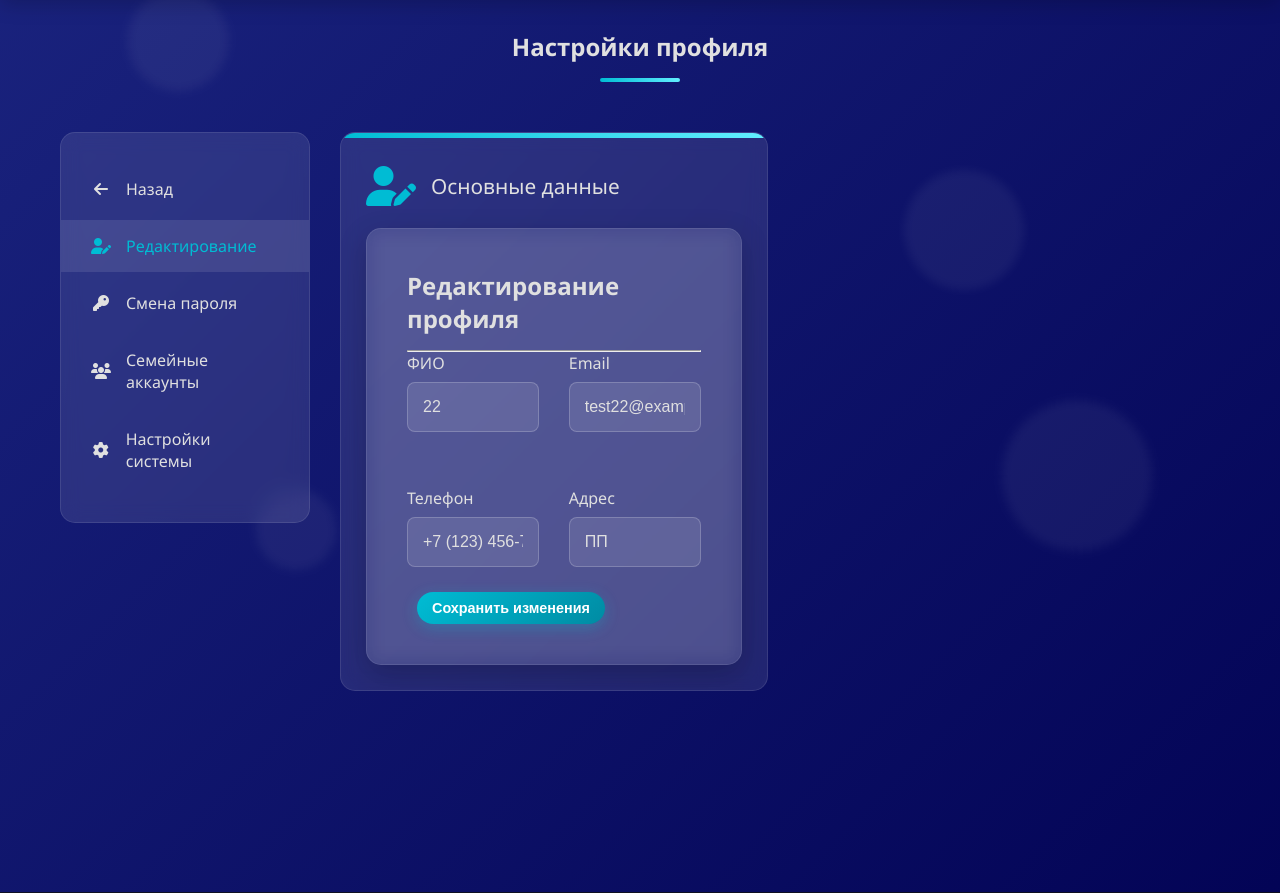
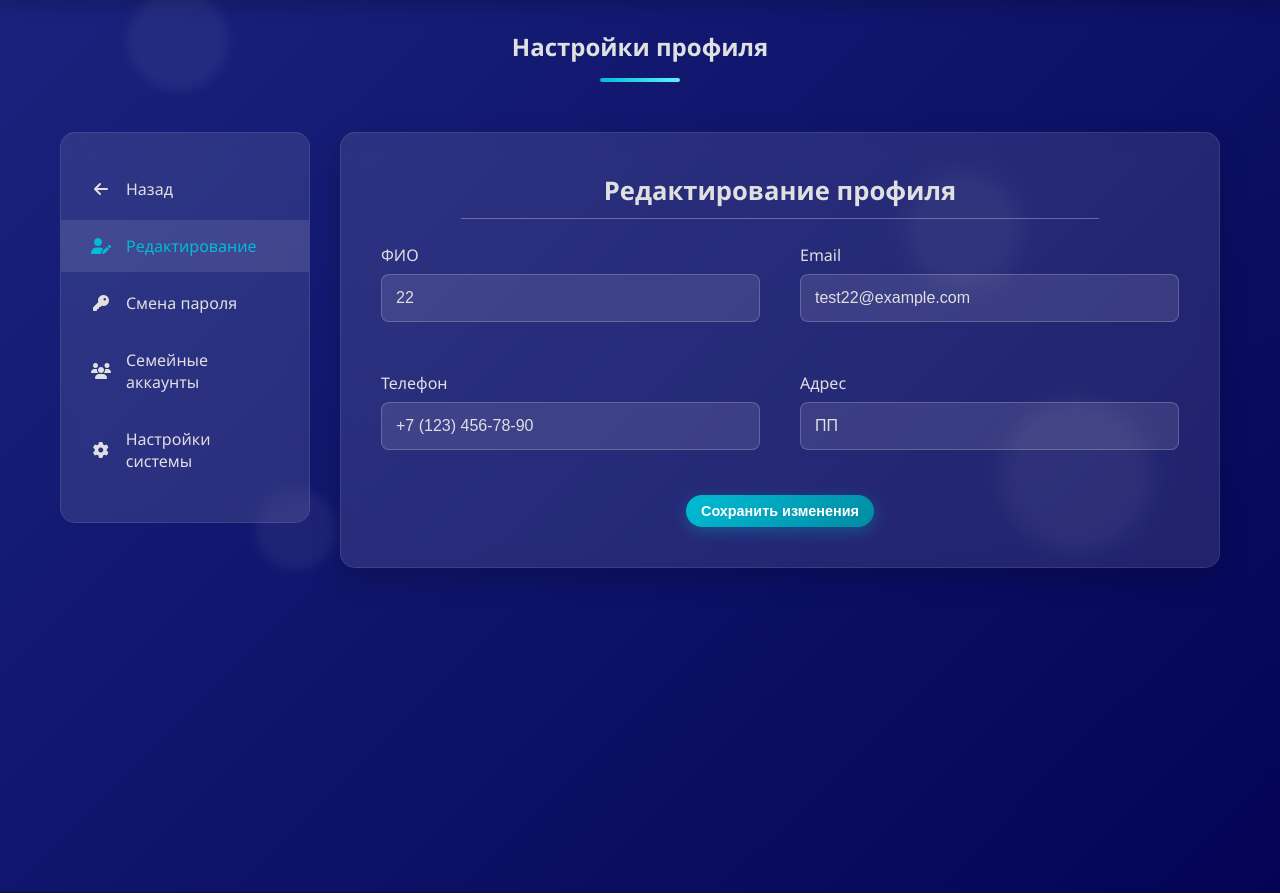
Before and after one commit to EllieSlime/AuthSystem, a Django app: page /settings/ in a window 1280 px wide. Shown: the part 70-963 px from the top of the page. Run offline with Django 5.2, Linux system fonts and the light colour scheme; a user stored in the database is signed in.

Commit message:
Commit8(^^)

```diff
--- a/auth_system/core/templates/core/settings_page.html
+++ b/auth_system/core/templates/core/settings_page.html
@@ -4,9 +4,15 @@
 {% block content %}
 
 <style>
+/* Контейнер для формы */
+.profile-form-wrapper {
+    max-width: 1000px;   /* делаем форму шире */
+    margin: 0 auto;
+}
+
+/* Основной блок формы */
 .profile-form-container {
-    max-width: 1000px; /* ровно в 2 раза больше */
-    margin: 0 auto;
+    width: 100%;
     background: rgba(255, 255, 255, 0.1);
     border-radius: 15px;
     padding: 40px;
@@ -15,12 +21,76 @@
     box-shadow: 0 10px 30px rgba(0, 0, 0, 0.2);
 }
 
-/* сетка для двух колонок */
+/* Заголовок формы */
+.profile-form-container .form-header {
+    text-align: center;
+    margin-bottom: 25px;
+}
+
+.profile-form-container .form-header h2 {
+    font-size: 1.6rem;
+    margin-bottom: 10px;
+}
+
+.profile-form-container .form-divider {
+    border: none;
+    height: 1px;
+    background: rgba(255, 255, 255, 0.3);
+    margin: 0 auto;
+    width: 80%;
+}
+
+/* Сетка для полей */
 .profile-form-container .form-grid {
     display: grid;
-    grid-template-columns: 1fr 1fr;
-    gap: 30px;
+    grid-template-columns: 1fr 1fr; /* две колонки */
+    gap: 25px 40px; /* отступы между строками и колонками */
 }
+
+/* Каждое поле */
+.profile-form-container .form-group {
+    display: flex;
+    flex-direction: column;
+}
+
+/* Подписи */
+.profile-form-container .form-label {
+    margin-bottom: 8px;
+    font-weight: 500;
+}
+
+/* Инпуты */
+.profile-form-container .form-input {
+    width: 100%;
+    padding: 14px;
+    background: rgba(255, 255, 255, 0.1);
+    border: 1px solid rgba(255, 255, 255, 0.2);
+    border-radius: 8px;
+    color: var(--text-light);
+    font-size: 1rem;
+    transition: all 0.3s ease;
+}
+
+.profile-form-container .form-input:focus {
+    outline: none;
+    border-color: var(--secondary);
+    box-shadow: 0 0 10px rgba(0, 188, 212, 0.5);
+}
+
+/* Ошибки */
+.profile-form-container .error {
+    margin-top: 6px;
+    font-size: 0.9rem;
+    color: var(--error);
+}
+
+/* Кнопка */
+.profile-form-container .form-actions {
+    grid-column: span 2; /* кнопка на всю ширину формы */
+    text-align: center;
+    margin-top: 20px;
+}
+
 </style>
 
 <!-- Настройки профиля -->
@@ -43,15 +113,8 @@
 
                 <!-- Таб редактирования профиля -->
                 <div id="edit-tab" class="tab-content active">
-                    <div class="devices-grid">
-                        <div class="device-card settings-card">
-                            <div class="device-header">
-                                <div class="device-icon">
-                                    <i class="fas fa-user-edit"></i>
-                                </div>
-                                <div class="device-title">Основные данные</div>
-                            </div>
-                            <form method="post" action="{% url 'settings' %}"  class="profile-form-container">
+                    <div class="profile-form-wrapper">
+                        <form method="post" action="{% url 'settings' %}" class="profile-form-container">
                             {% csrf_token %}
                             <input type="hidden" name="form_type" value="profile">
 
@@ -118,8 +181,6 @@
                                 <button type="submit" class="btn btn-small">Сохранить изменения</button>
                             </div>
                         </form>
-
-                        </div>
                     </div>
                 </div>
 
@@ -134,9 +195,12 @@
                                 <div class="device-title">Смена пароля</div>
                             </div>
 
+                            <!-- Форма проверки текущего пароля -->
                             <div id="current-password-form">
                                 <form method="post" action="{% url 'settings' %}">
                                     {% csrf_token %}
+                                    <input type="hidden" name="form_type" value="password_step1">
+
                                     <div class="device-info">
                                         <div class="form-group">
                                             <label class="form-label">Текущий пароль</label>
@@ -156,9 +220,12 @@
                                 </form>
                             </div>
 
+                            <!-- Форма ввода нового пароля -->
                             <div id="new-password-form" style="display: none;">
                                 <form method="post" action="{% url 'settings' %}">
                                     {% csrf_token %}
+                                    <input type="hidden" name="form_type" value="password_step2">
+
                                     <div class="device-info">
                                         <div class="form-group">
                                             <label class="form-label">Новый пароль</label>
@@ -193,6 +260,7 @@
                         </div>
                     </div>
                 </div>
+
 
                 <!-- Остальные табы без изменений -->
                 <div id="family-tab" class="tab-content">
@@ -315,6 +383,17 @@
     </div>
 </section>
 
+{% if active_tab == "password" %}
+    <script>
+        {% if show_new_password_form %}
+            document.addEventListener("DOMContentLoaded", function() {
+                document.getElementById("current-password-form").style.display = "none";
+                document.getElementById("new-password-form").style.display = "block";
+            });
+        {% endif %}
+    </script>
+{% endif %}
+
 <script>
 // Переключение табов
 document.addEventListener('DOMContentLoaded', function() {
```
Also changed, not shown: auth_system/db.sqlite3. Lines whose indentation alone changed are shown as unchanged.
